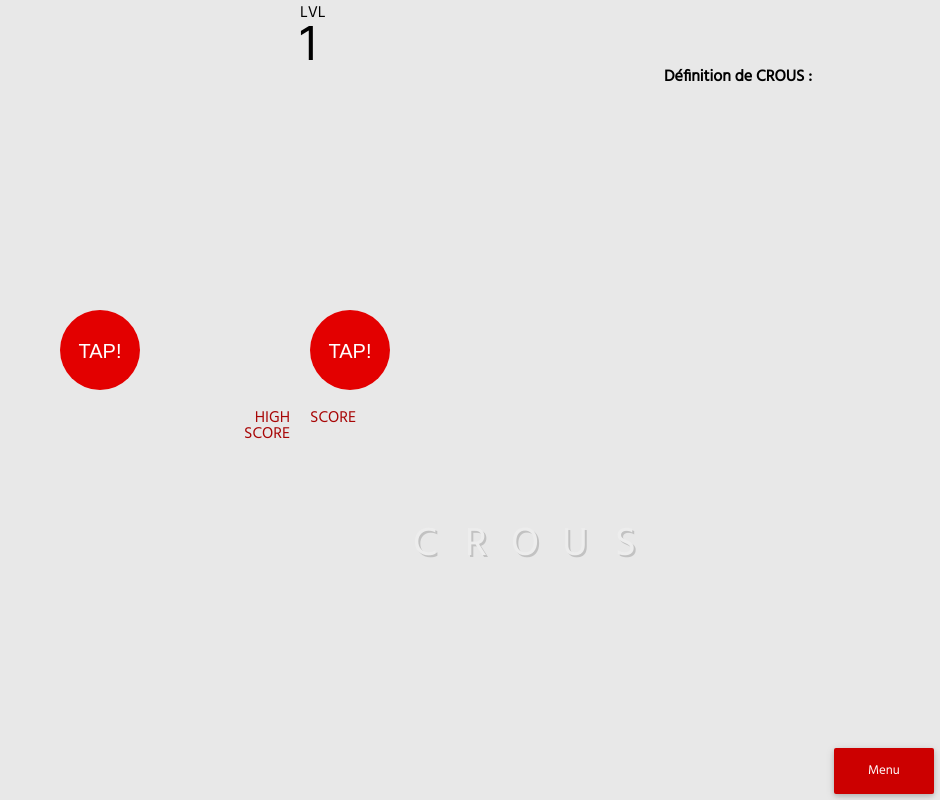
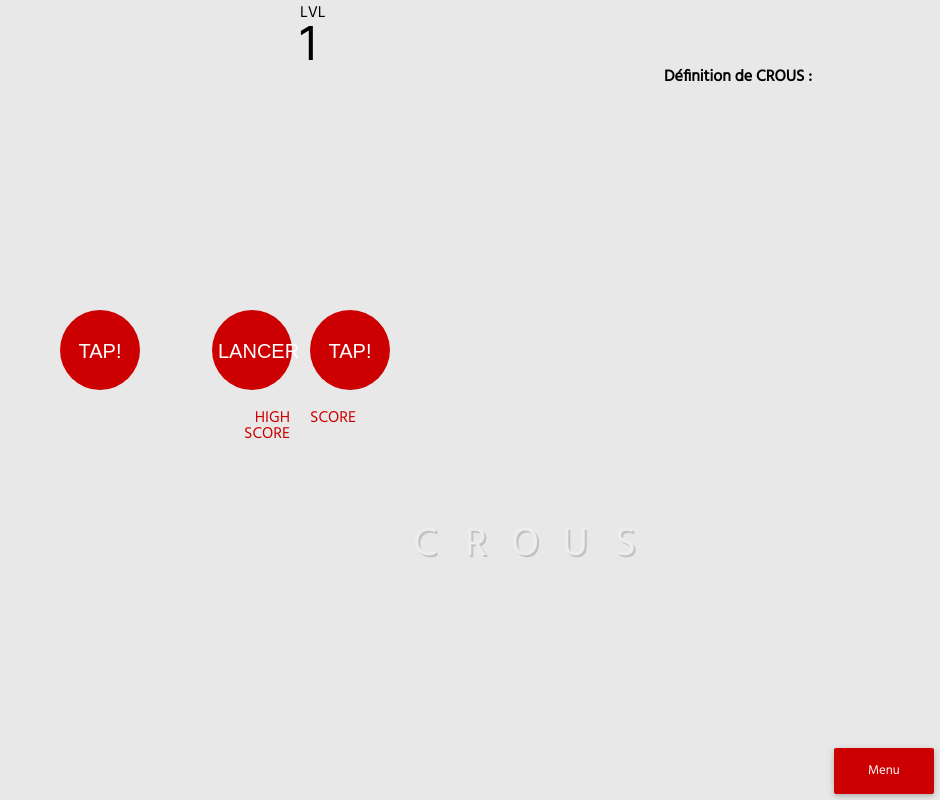
Before and after one commit to PinballCrous/CrousPinball, a PHP site: page /viande-direct/decouverte/gamedecouverte.php in a window 1280 px wide. Shown: the whole page, without its empty margins (340-1280 px from the left). Run offline with PHP 8.4, Linux system fonts and the light colour scheme; some libraries are stand-ins or nearby versions.

Commit message:
bouton mode découverte trololo

```diff
--- a/css/style.css
+++ b/css/style.css
@@ -23,7 +23,7 @@ body {
 
 .button{
 	color: white;
-	background: #A80606;
+	background: #CC0000;
 	font-size: 50px;
 	padding: 10px;
 	margin: 10px;
@@ -38,7 +38,7 @@ body {
 	position: absolute;
 	top: 10px;
 	line-height: 1;
-	color: #A80606;
+	color: #CC0000;
 }
 
 .level{
@@ -78,7 +78,7 @@ body {
   border: 0;
 	border-radius: 50%;
   color: inherit;
-	background-color: #E30000;
+	background-color: #CC0000;
 	text-align: center;
 	line-height: 80px;
 	font-size: 1.25rem;
@@ -147,7 +147,7 @@ canvas {
 }
 
 #monthDisplay {
-	color: #A80606;
+	color: #CC0000;
 	position: absolute;
 	top: 70%;
 	left: 5vw;
@@ -220,7 +220,34 @@ canvas {
 
 #centr,#regio,#oeuvr,#unive,#scola {
 	font-weight: bold;
-	color: #FF4900;
+	color: #CC0000;
+}
+
+.lancer{
+	right: 1vh;
+	position: absolute;
+	bottom: 1vh;
+	-webkit-appearance: none;
+     -moz-appearance: none;
+          appearance: none;
+	position: absolute;
+	width: 80px;
+	height: 80px;
+	bottom: 10px;
+  border: 0;
+	border-radius: 50%;
+  color: inherit;
+	background-color: #CC0000;
+	text-align: center;
+	line-height: 80px;
+	font-size: 1.25rem;
+  text-transform: inherit;
+	cursor: pointer;
+	-webkit-user-select: none;
+	   -moz-user-select: none;
+	    -ms-user-select: none;
+	        user-select: none;
+  outline: none;
 }
 
 /* responsive scaling, because pinball tables are tall */
--- a/decouverte/gamedecouverte.php
+++ b/decouverte/gamedecouverte.php
@@ -23,6 +23,7 @@
 
                     <button class="trigger left-trigger">tap!</button>
                     <button class="trigger right-trigger">tap!</button>
+                    <button class="lancer">Lancer</button>
 
                     <div class="letter" id="c">C</div>
                     <div class="letter" id="r">R</div>
--- a/js/index.js
+++ b/js/index.js
@@ -421,6 +421,12 @@
 			}
 		});
 
+		$('.lancer').click(function(){
+			if(isReset){
+				launchPinball();
+			}
+		})
+
 
 		// click/tap paddle events
 		$('.left-trigger')
```
